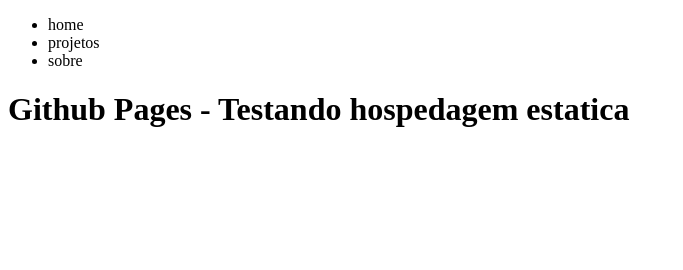
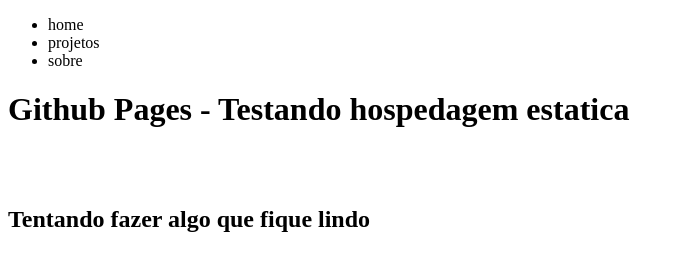
Before and after one commit to joaoAlvesProgramador/joaogabriellphp.github.io, a plain HTML site: page index.html in a window 1280 px wide. Shown: the whole page, without its empty margins (0-683 px from the left). Drawn offline with Linux system fonts and the light colour scheme.

Commit message:
mudei o tiltle

```diff
--- a/index.html
+++ b/index.html
@@ -4,7 +4,7 @@
     <meta charset="UTF-8">
     <meta http-equiv="X-UA-Compatible" content="IE=edge">
     <meta name="viewport" content="width=device-width, initial-scale=1.0">
-    <title>Meu site pessoal</title>
+    <title>Portifolio do Pai</title>
 </head>
 <body>
     <ul>
@@ -13,5 +13,8 @@
         <li>sobre</li>
     </ul>
     <h1>Github Pages - Testando hospedagem estatica</h1>
+    <br>
+    <br>
+    <h2>Tentando fazer algo que fique lindo</h2>
 </body>
 </html>
```
